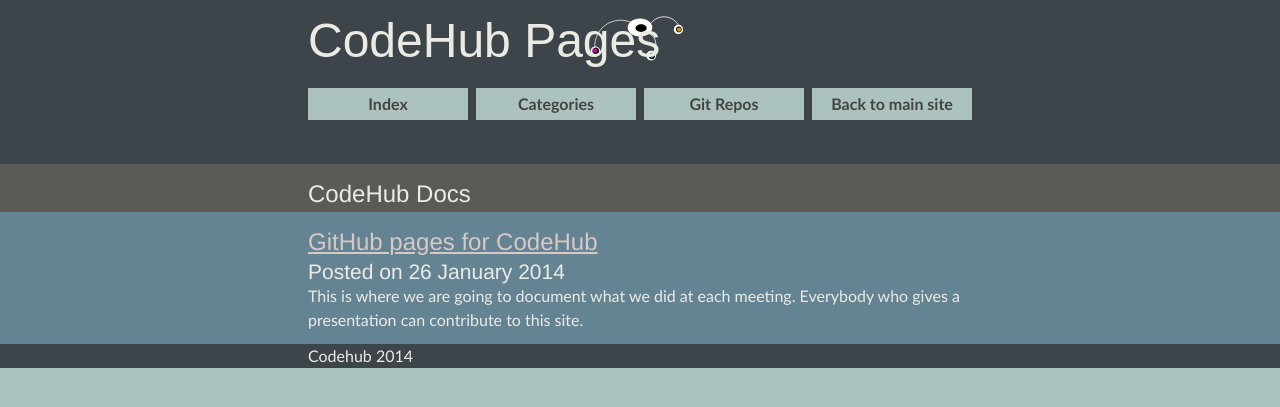
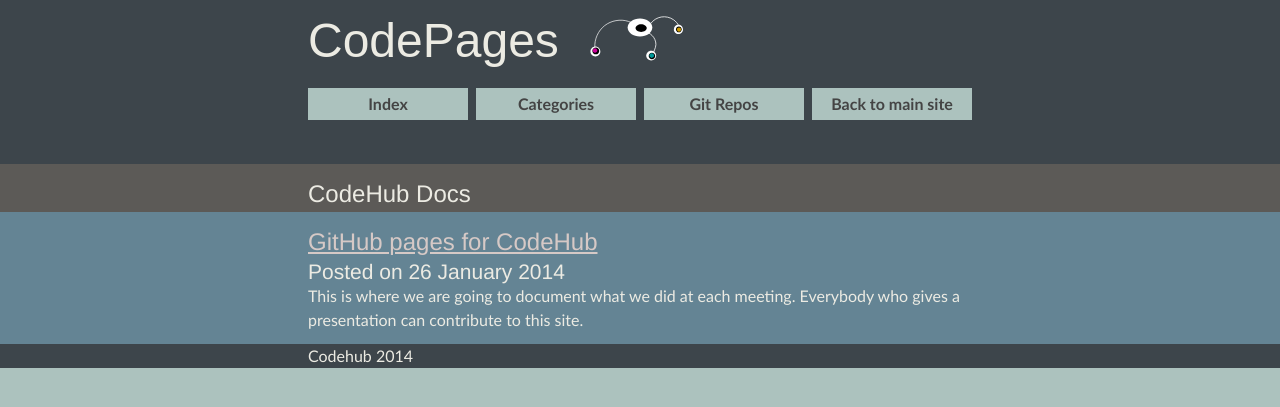
Before and after one commit to CodeHubOrg/codehuborg.github.io, a Jekyll site: the page built from index.html, in a window 1280 px wide. Shown: the top 407 px of the page. Built offline with Jekyll 4.4.1, drawn with Linux system fonts in a browser that asks for light colours; some web fonts are replaced.

Commit message:
More nav tweakin

```diff
--- a/_layouts/default.html
+++ b/_layouts/default.html
@@ -18,10 +18,10 @@
 <body class="index">
   <header id="header">
     <div class="inner heading">
-      <h1><a href="/">CodeHub Pages</a></h1>
+      <h1><a href="/">CodePages</a></h1>
       <ul class="nav">
         <li{% if page.url == '/contents.html' %} class="current section-active" {% endif %}><a href="/contents.html">Index</a>
-        <li{% if page.url == '/categories.html' %} class="current section-active" {% endif %}><a href="/contents.html">Categories</a>
+        <li{% if page.url == '/categories.html' %} class="current section-active" {% endif %}><a href="/categories.html">Categories</a>
         <li><a href="http://github.com/CodeHubBs">Git Repos</a>
         <li><a href="http://codehub.org.uk"  class="current section-active">Back to main site</a></li>
       </ul>
```
